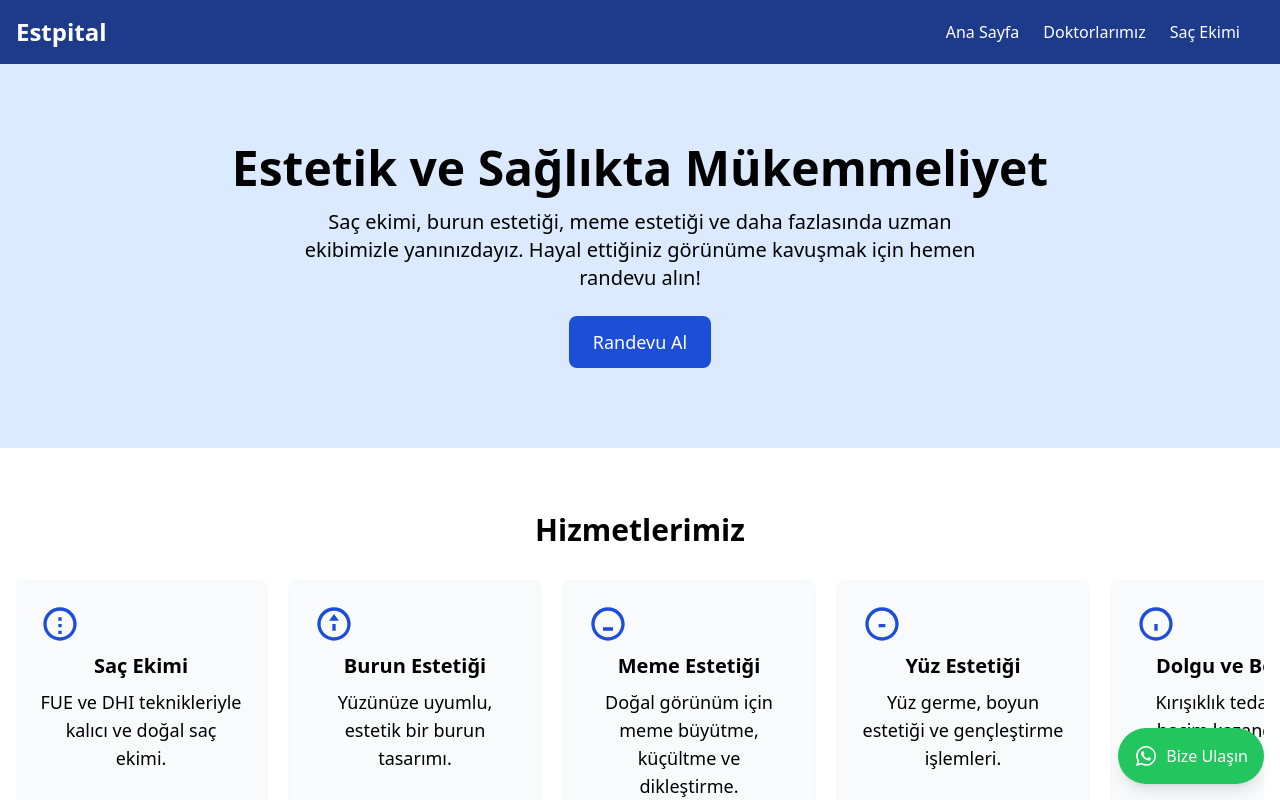
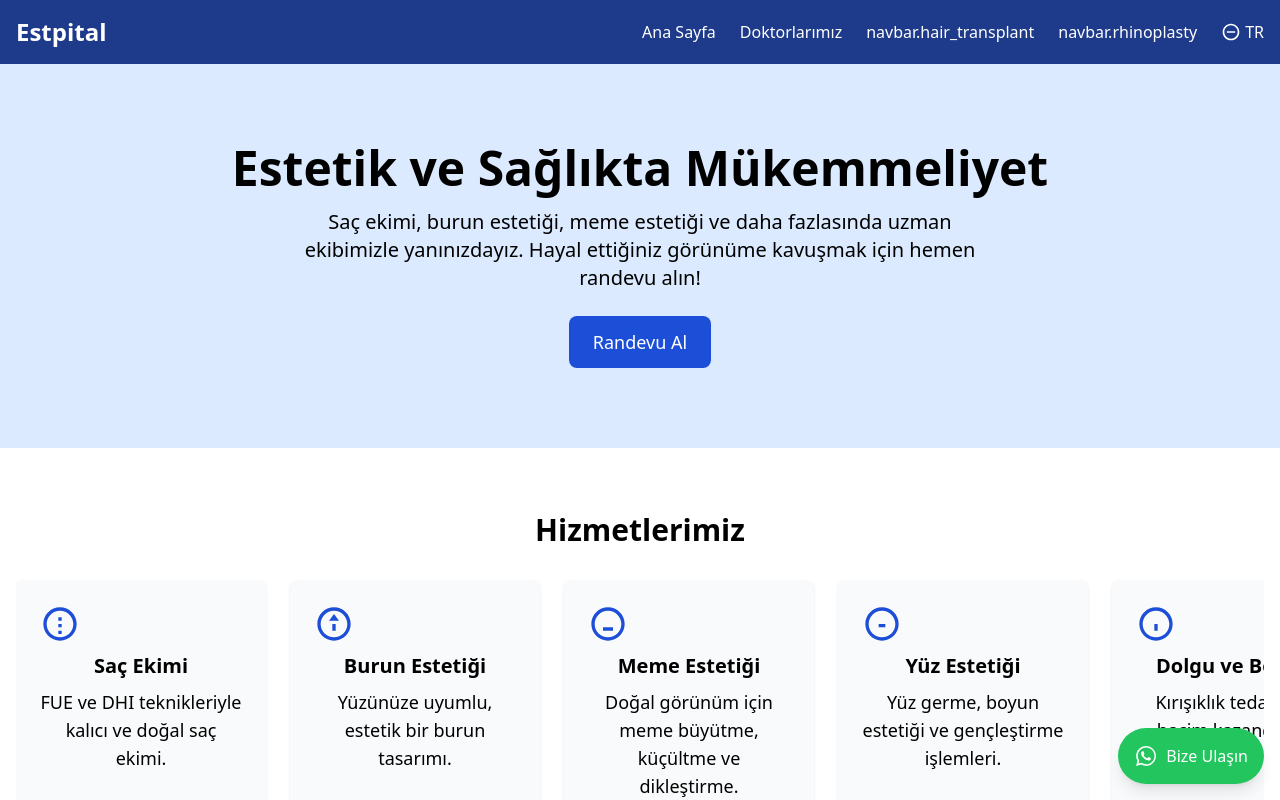
Before and after one commit to Estpital/Estpital-Dynamic-Platform, a React (Create React App) app: page / in a window 1280 px wide. Shown: the top 800 px of the page. Built offline with nearby package versions, Linux system fonts and the light colour scheme.

Commit message:
Update Navbar.js

```diff
--- a/src/components/Navbar.js
+++ b/src/components/Navbar.js
@@ -1,14 +1,127 @@
+import { useState } from 'react';
+import { useTranslation } from 'react-i18next';
+
 function Navbar() {
+  const { t, i18n } = useTranslation();
+  const [isMenuOpen, setIsMenuOpen] = useState(false);
+  const [isLangMenuOpen, setIsLangMenuOpen] = useState(false);
+
+  const toggleMenu = () => {
+    setIsMenuOpen(!isMenuOpen);
+    if (isLangMenuOpen) setIsLangMenuOpen(false);
+  };
+
+  const toggleLangMenu = () => {
+    setIsLangMenuOpen(!isLangMenuOpen);
+    if (isMenuOpen) setIsMenuOpen(false);
+  };
+
+  const changeLanguage = (lng) => {
+    i18n.changeLanguage(lng);
+    setIsLangMenuOpen(false);
+  };
+
   return (
-    <nav className="bg-blue-900 text-white p-4">
+    <nav className="bg-blue-900 text-white p-4 sticky top-0 z-50">
       <div className="container mx-auto flex justify-between items-center">
-        <h1 className="text-xl sm:text-2xl font-bold">Estpital</h1>
-        <div>
-          <a href="/" className="mr-4 sm:mr-6 text-sm sm:text-base hover:underline">Ana Sayfa</a>
-          <a href="/doktorlarimiz" className="mr-4 sm:mr-6 text-sm sm:text-base hover:underline">Doktorlarımız</a>
-          <a href="/sac-ekimi" className="mr-4 sm:mr-6 text-sm sm:text-base hover:underline">Saç Ekimi</a>
+        {/* Logo */}
+        <a href="/" className="text-xl sm:text-2xl font-bold">
+          Estpital
+        </a>
+
+        {/* Desktop Menü */}
+        <div className="hidden md:flex space-x-4 sm:space-x-6 items-center">
+          <a href="/" className="text-sm sm:text-base hover:underline">
+            {t('navbar.home')}
+          </a>
+          <a href="/doktorlarimiz" className="text-sm sm:text-base hover:underline">
+            {t('navbar.doctors')}
+          </a>
+          <a href="/sac-ekimi" className="text-sm sm:text-base hover:underline">
+            {t('navbar.hair_transplant')}
+          </a>
+          <a href="/burun-estetigi" className="text-sm sm:text-base hover:underline">
+            {t('navbar.rhinoplasty')}
+          </a>
+          <div className="relative">
+            <button
+              onClick={toggleLangMenu}
+              className="text-sm sm:text-base hover:underline focus:outline-none flex items-center"
+            >
+              <svg className="w-4 h-4 sm:w-5 sm:h-5 mr-1" fill="currentColor" viewBox="0 0 24 24">
+                <path d="M12 2C6.48 2 2 6.48 2 12s4.48 10 10 10 10-4.48 10-10S17.52 2 12 2zm0 18c-4.42 0-8-3.58-8-8s3.58-8 8-8 8 3.58 8 8-3.58 8-8 8zm-5-9h10v2H7z"/>
+              </svg>
+              {i18n.language === 'tr' ? 'TR' : 'EN'}
+            </button>
+            {isLangMenuOpen && (
+              <div className="absolute right-0 mt-2 w-24 bg-white text-black rounded-lg shadow-lg">
+                <button
+                  onClick={() => changeLanguage('tr')}
+                  className="block w-full text-left px-4 py-2 hover:bg-gray-100 rounded-t-lg"
+                >
+                  Türkçe
+                </button>
+                <button
+                  onClick={() => changeLanguage('en')}
+                  className="block w-full text-left px-4 py-2 hover:bg-gray-100 rounded-b-lg"
+                >
+                  English
+                </button>
+              </div>
+            )}
+          </div>
+        </div>
+
+        {/* Mobil Menü Butonu */}
+        <div className="md:hidden flex items-center space-x-2">
+          <button onClick={toggleLangMenu} className="focus:outline-none">
+            <svg className="w-6 h-6" fill="currentColor" viewBox="0 0 24 24">
+              <path d="M12 2C6.48 2 2 6.48 2 12s4.48 10 10 10 10-4.48 10-10S17.52 2 12 2zm0 18c-4.42 0-8-3.58-8-8s3.58-8 8-8 8 3.58 8 8-3.58 8-8 8zm-5-9h10v2H7z"/>
+            </svg>
+          </button>
+          <button onClick={toggleMenu} className="focus:outline-none">
+            <svg className="w-6 h-6" fill="none" stroke="currentColor" viewBox="0 0 24 24" xmlns="http://www.w3.org/2000/svg">
+              <path strokeLinecap="round" strokeLinejoin="round" strokeWidth="2" d={isMenuOpen ? "M6 18L18 6M6 6l12 12" : "M4 6h16M4 12h16M4 18h16"}></path>
+            </svg>
+          </button>
         </div>
       </div>
+
+      {/* Mobil Menü */}
+      {isMenuOpen && (
+        <div className="md:hidden mt-4 space-y-2">
+          <a href="/" className="block text-base hover:underline py-2">
+            {t('navbar.home')}
+          </a>
+          <a href="/doktorlarimiz" className="block text-base hover:underline py-2">
+            {t('navbar.doctors')}
+          </a>
+          <a href="/sac-ekimi" className="block text-base hover:underline py-2">
+            {t('navbar.hair_transplant')}
+          </a>
+          <a href="/burun-estetigi" className="block text-base hover:underline py-2">
+            {t('navbar.rhinoplasty')}
+          </a>
+        </div>
+      )}
+
+      {/* Mobil Dil Menüsü */}
+      {isLangMenuOpen && (
+        <div className="md:hidden mt-4 space-y-2">
+          <button
+            onClick={() => changeLanguage('tr')}
+            className="block w-full text-left text-base hover:underline py-2"
+          >
+            Türkçe
+          </button>
+          <button
+            onClick={() => changeLanguage('en')}
+            className="block w-full text-left text-base hover:underline py-2"
+          >
+            English
+          </button>
+        </div>
+      )}
     </nav>
   );
 }
```
